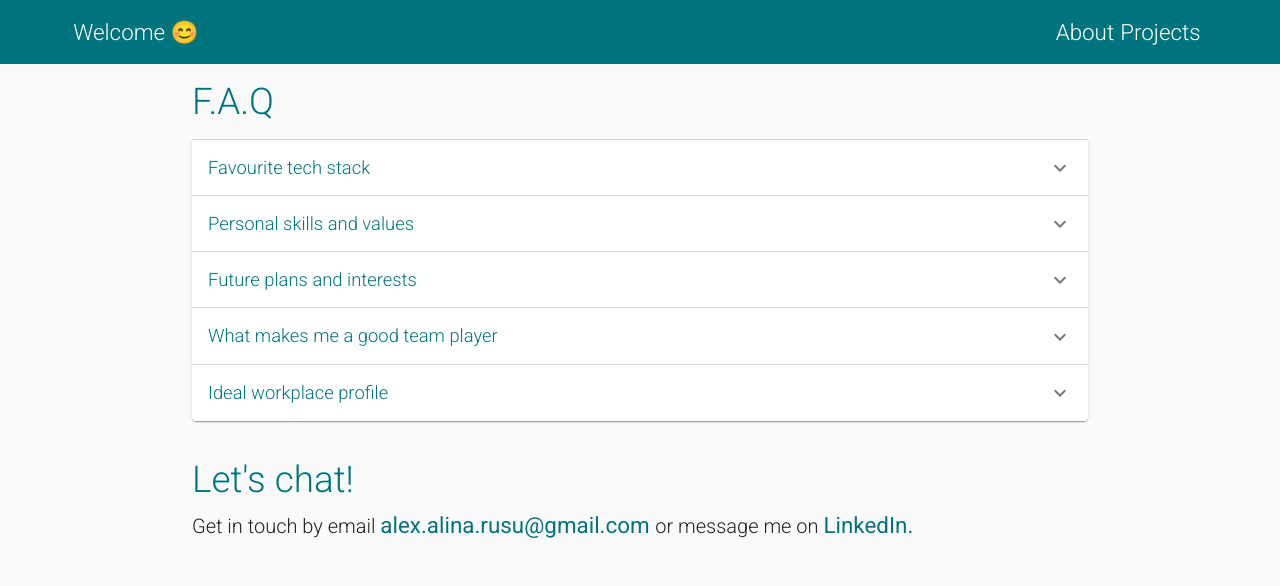
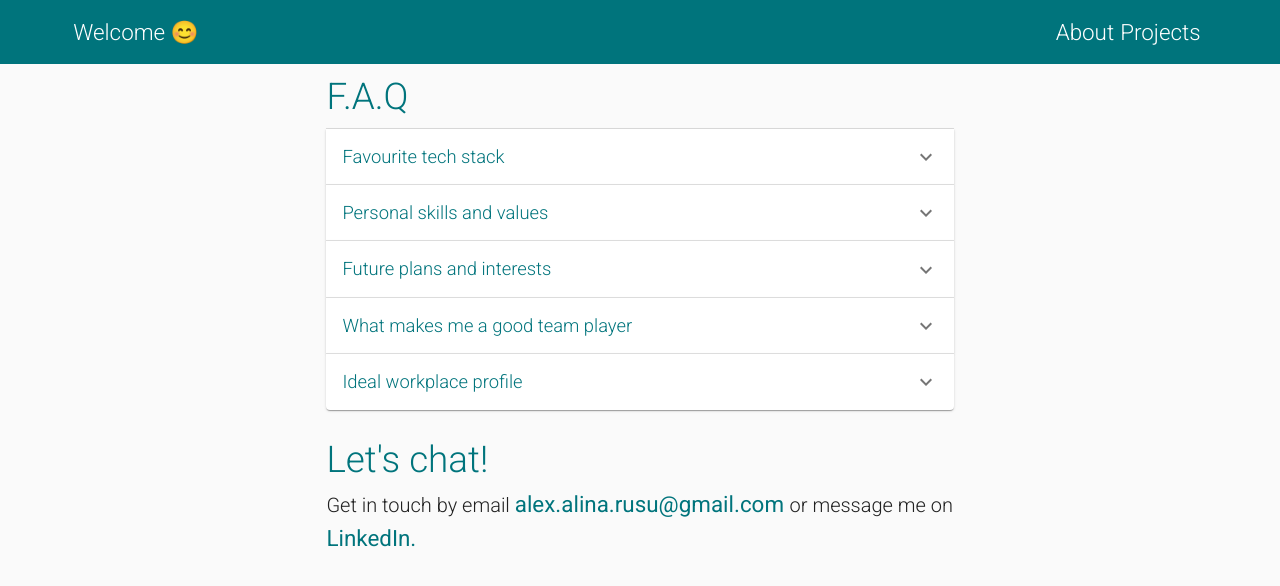
Before and after one commit to alex-alina/personal-page, a React (Create React App) app: page /about in a window 1280 px wide. Shown: the top 586 px of the page. Built offline with nearby package versions, Linux system fonts and the light colour scheme.

Commit message:
Changed card img size and styling

```diff
--- a/src/components/AboutSection/AboutSection.js
+++ b/src/components/AboutSection/AboutSection.js
@@ -1,19 +1,44 @@
 import React from 'react';
+import { makeStyles } from '@material-ui/core/styles';
+import Grid from '@material-ui/core/Grid';
 import Faq from '../Faq/Faq';
-import { makeStyles } from '@material-ui/core/styles';
 import Contact from '../Contact/Contact';
 
 const useStyles = makeStyles(theme => ({
+  root: {
+    width: '70%',
+    margin: '0 auto',
+  },
+  picture: {
+    width: '250px',
+    height: '250px',
+    borderRadius: '50%',
 
+  },
+  pictureContainer: {
+    borderRadius: '50',
+    width: 'auto',
+  },
 }));
 
 export default function AboutSection() {
   const classes = useStyles();
 
   return (
-    <div className={classes.root}>
+    <section className={classes.root}>
+      <div className={classes.intro}>
+      <Grid container spacing={1}>
+        <Grid item xs={12} sm={12} md={6} lg={6}>
+        </Grid>
+
+        <Grid item xs={12} sm={12} md={6} lg={6}>
+        <div className={classes.pictureContainer}>
+        </div>
+        </Grid>
+      </Grid>
+      </div>
       <Faq />
       <Contact />
-    </div>
+    </section>
   );
 }
--- a/src/components/Intro/Intro.styles.js
+++ b/src/components/Intro/Intro.styles.js
@@ -40,7 +40,7 @@ const useStyles = makeStyles(theme => ({
     alignContent: 'center',
     width: '40px',
     height: '40px',
-    marginRight: '20px',
+    marginRight: '10px',
     padding: 0,
     borderRadius: '50%',
     backgroundColor: '#14a3ab',
@@ -59,16 +59,6 @@ const useStyles = makeStyles(theme => ({
     textDecoration: 'none',
     color: 'inherit',
   },
-
-  downloadBtn: {
-    backgroundColor: '#14a3ab',
-    borderRadius: '50px',
-    border: '2px solid #14a3ab',
-    '&:hover': {
-      backgroundColor: '#0f757a',
-      border: '2px solid #0f757a',
-    },
-  }
 }));
 
 export default useStyles;
--- a/src/components/ProjectCard/ProjectCard.styles.js
+++ b/src/components/ProjectCard/ProjectCard.styles.js
@@ -5,7 +5,7 @@ const useStyles = makeStyles({
     width: 'auto',
   },
   media: {
-    height: 240,
+    height: 140,
     maxWidth: '100%',
   },
   projectLink: {
--- a/src/theme.js
+++ b/src/theme.js
@@ -28,6 +28,7 @@ const theme = createMuiTheme({
     },
     MuiButton: {
       contained: {
+        minWidth: '120px',
         backgroundColor: '#14a3ab',
         borderRadius: '50px',
         border: '2px solid #14a3ab',
```
Also changed, not shown: src/assets/spirograph.png.
